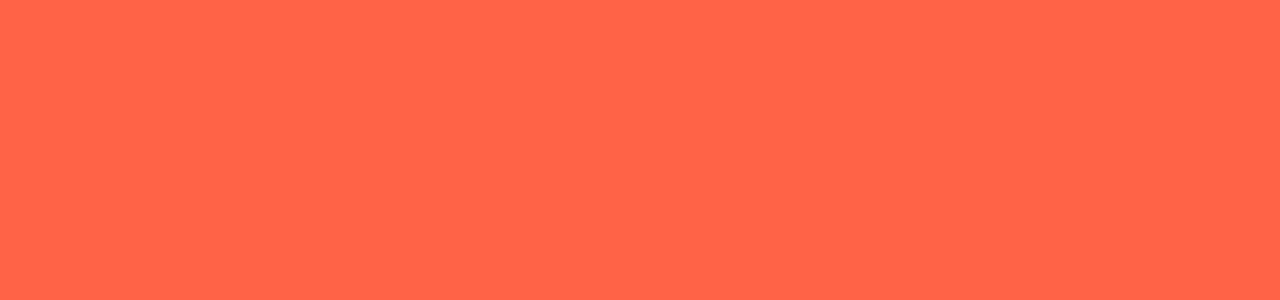
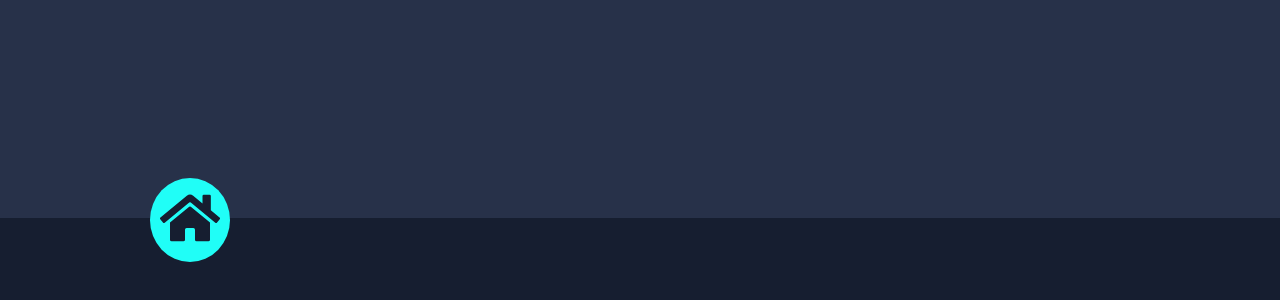
Before and after one commit to foucsi/full-project-react, a React (Create React App) app: page /welcome in a window 1280 px wide. Before the commit this address had no page. Shown: the part 462-762 px from the top of the page. Built offline with nearby package versions, Linux system fonts and the light colour scheme.

Commit message:
maj project

```diff
--- a/src/App.js
+++ b/src/App.js
@@ -2,11 +2,11 @@
 import styled from "styled-components";
 import { UserContext } from "../src/Context/UserContext";
 import Home from "./Pages/Home";
+import Welcome from "./Pages/Welcome";
 
 const Application = styled.div`
   height: 100vh;
   width: 100%;
-  background-color: tomato;
 `;
 
 function App() {
@@ -15,6 +15,7 @@
       <Application>
         <Routes>
           <Route path="/" element={<Home />} />
+          <Route path="/welcome" element={<Welcome />} />
         </Routes>
       </Application>
     </UserContext.Provider>
--- a/src/Components/Navigation.js
+++ b/src/Components/Navigation.js
@@ -1,10 +1,36 @@
 import React from "react";
+import { FaHome } from "react-icons/fa";
+import { NavLink } from "react-router-dom";
 import styled from "styled-components";
 
-const Container = styled.div``;
+const Container = styled.div`
+  position: relative;
+  display: flex;
+  align-self: flex-end;
+  width: 100%;
+  height: 15%;
+  background-color: #161e30;
+
+  .containerLogo {
+    position: absolute;
+    background-color: #20fef7;
+    border-radius: 50%;
+    padding: 10px;
+    left: 150px;
+    top: -40px;
+  }
+`;
 
 function Navigation() {
-  return <Container>Navigation</Container>;
+  return (
+    <Container>
+      <div className="containerLogo">
+        <NavLink to="/welcome">
+          <FaHome size={60} color="#161e30" />
+        </NavLink>
+      </div>
+    </Container>
+  );
 }
 
 export default Navigation;
--- a/src/Pages/Home.js
+++ b/src/Pages/Home.js
@@ -1,13 +1,47 @@
 import React from "react";
 import styled from "styled-components";
+import { FaBtc } from "react-icons/fa";
+import { NavLink } from "react-router-dom";
 
 const Container = styled.div`
+  display: flex;
+  align-items: center;
+  justify-content: center;
+  flex-direction: column;
   width: 100%;
   height: 100%;
+  background-color: #273149;
+
+  .spanColor {
+    color: #20fef7;
+  }
+
+  .containerLogo {
+    margin-top: 20px;
+    padding: 10px;
+    border-radius: 50%;
+    border: 3px solid #fff;
+  }
+
+  h1 {
+    color: #fff;
+  }
 `;
 
 function Home() {
-  return <Container>Home</Container>;
+  return (
+    <Container>
+      <h1>
+        <span className="spanColor">C</span>rypto
+        <span className="spanColor">F</span>oucsi
+      </h1>
+      <NavLink to="/welcome">
+        <div className="containerLogo">
+          <FaBtc size={60} color="#20fef7" />
+        </div>
+      </NavLink>
+    </Container>
+  );
 }
 
 export default Home;
--- /dev/null
+++ b/src/Pages/Welcome.js
@@ -0,0 +1,21 @@
+import React from "react";
+import Navigation from "../Components/Navigation";
+import styled from "styled-components";
+
+const Container = styled.div`
+  display: flex;
+  align-items: center;
+  height: 100%;
+  width: 100%;
+  background-color: #273149;
+`;
+
+function Welcome() {
+  return (
+    <Container>
+      <Navigation />
+    </Container>
+  );
+}
+
+export default Welcome;
```
